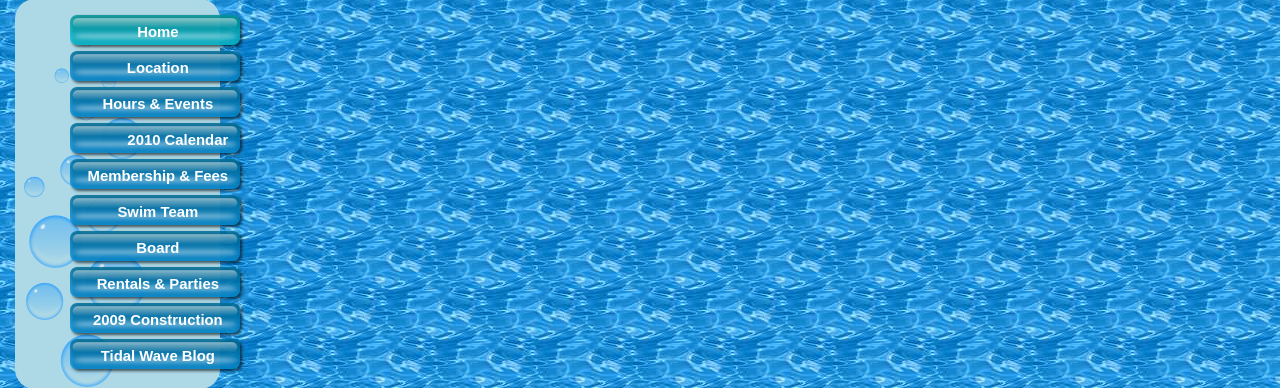
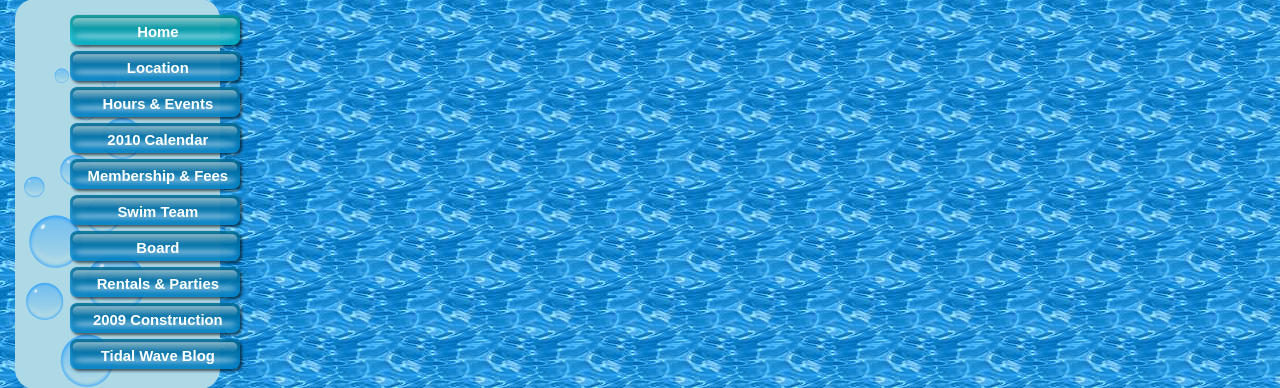
Before and after one commit to CarolMontoya/vahillsp, a PHP site: page / in a window 1280 px wide. Shown: the part 208-596 px from the top of the page. Run offline with PHP 8.4, Linux system fonts and the light colour scheme; some libraries are stand-ins or nearby versions.

Commit message:
Fixing nav bar PDF links

```diff
--- a/css/vahillspool.css
+++ b/css/vahillspool.css
@@ -217,6 +217,7 @@ div.nav-short {
   /* really, this is what it takes for reasonably well vertically-aligned text in IE6!? UGH! */
   *height:28px;
   *padding-top:8px;
+  padding-left:0 !important;
 }
 
 #nav li a.current {
@@ -327,7 +328,7 @@ a.webmaster {
 }
 
 /* PDF links */
-a[href*=".pdf"] {
+a[href$=".pdf"] {
   background: url(../images/pdf.gif) no-repeat;
   padding-left: 20px;
 }
```
